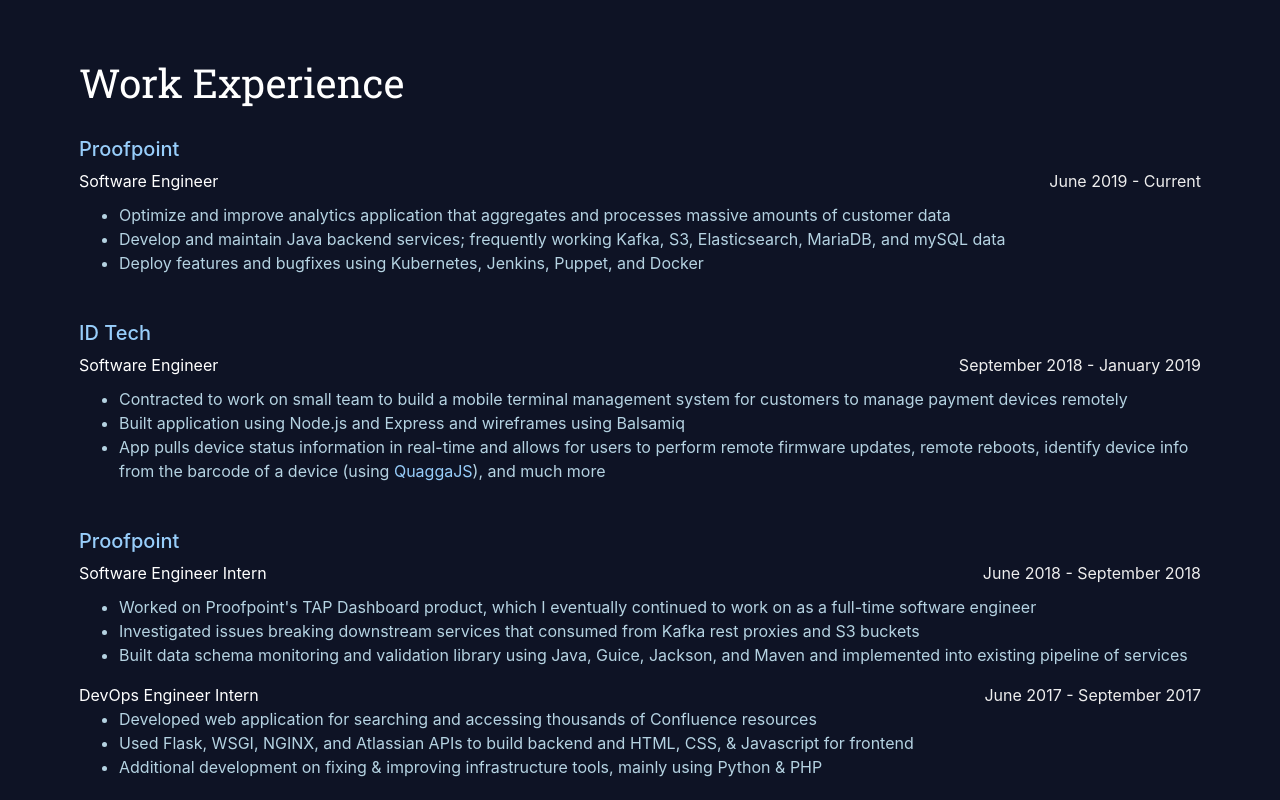
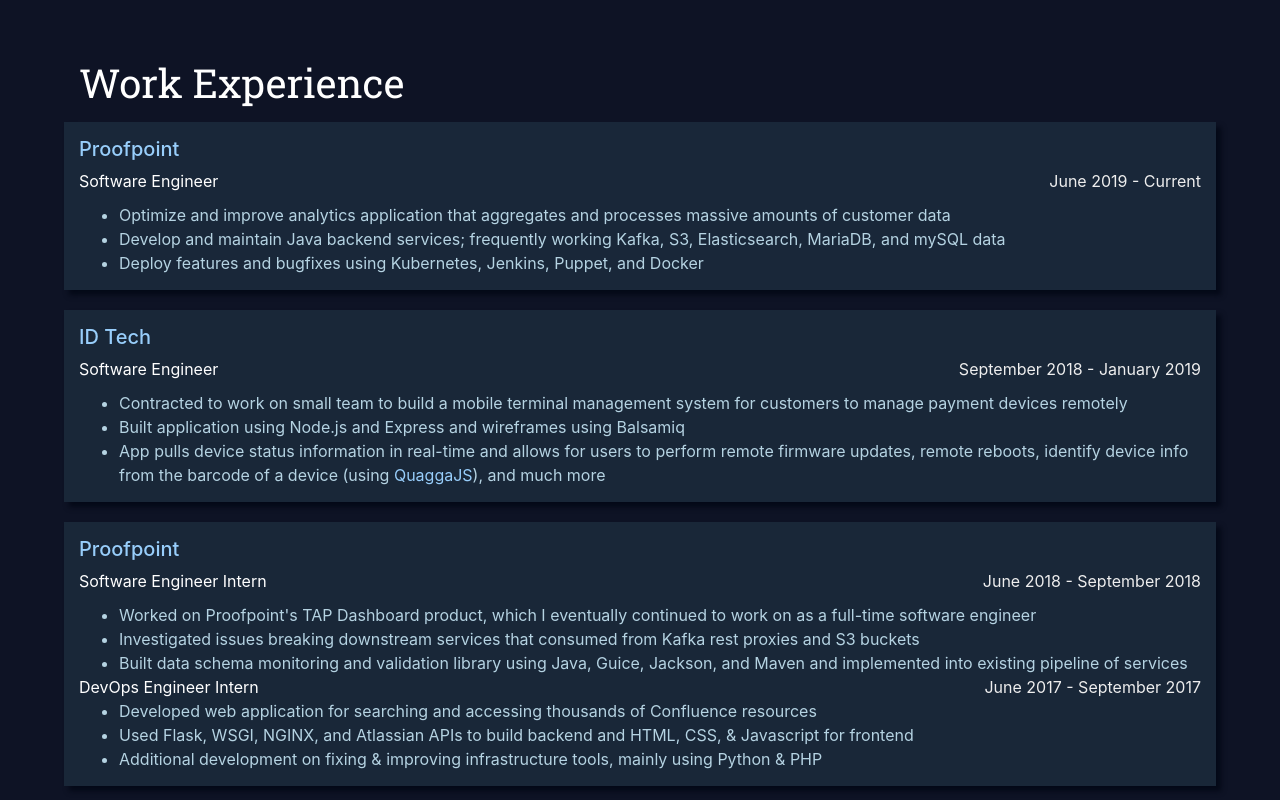
Before and after one commit to joshlopez97/portfolio-site, a React (Create React App) app: page / in a window 1280 px wide. Shown: the part 1300-2100 px from the top of the page. Built offline with nearby package versions, Linux system fonts and the light colour scheme.

Commit message:
Experiences with links to company and style changes

```diff
--- a/src/components/experience.css
+++ b/src/components/experience.css
@@ -3,6 +3,16 @@
 }
 div.job {
   padding: 15px;
+  margin-bottom: 20px;
+  background: #45788833;
+  box-shadow: 5px 5px 5px #040917;
+  cursor: pointer;
+}
+div.job:hover {
+  background: #365d6933;
+}
+div.job:hover .company {
+  text-decoration: underline;
 }
 span.date {
   float: right;
@@ -15,6 +25,7 @@
 }
 .job-description {
   color: #b5d3e2;
+  margin: 0;
 }
 @media (max-width: 500px)
 {
--- a/src/components/experience.jsx
+++ b/src/components/experience.jsx
@@ -6,7 +6,7 @@
     return (
       <div className="experience page">
         <h1 className="page-header">Work Experience</h1>
-        <div className="job">
+        <div className="job" onClick={goToProofpoint}>
           <h5 className="company">Proofpoint</h5>
           <div className="job-info">
             <span className="job-title">Software Engineer</span>
@@ -22,7 +22,7 @@
             <li>Deploy features and bugfixes using Kubernetes, Jenkins, Puppet, and Docker</li>
           </ul>
         </div>
-        <div className="job">
+        <div className="job" onClick={goToIDTech}>
           <h5 className="company">ID Tech</h5>
           <div className="job-info">
             <span className="job-title">Software Engineer</span>
@@ -40,7 +40,7 @@
             </li>
           </ul>
         </div>
-        <div className="job">
+        <div className="job" onClick={goToProofpoint} >
           <h5 className="company">Proofpoint</h5>
           <div className="job-info">
             <span className="job-title">Software Engineer Intern</span>
@@ -74,4 +74,14 @@
   }
 }
 
+function goToProofpoint()
+{
+  window.location = "https://proofpoint.com";
+}
+
+function goToIDTech()
+{
+  window.location = "https://idtechproducts.com";
+}
+
 export default Experience;
```
